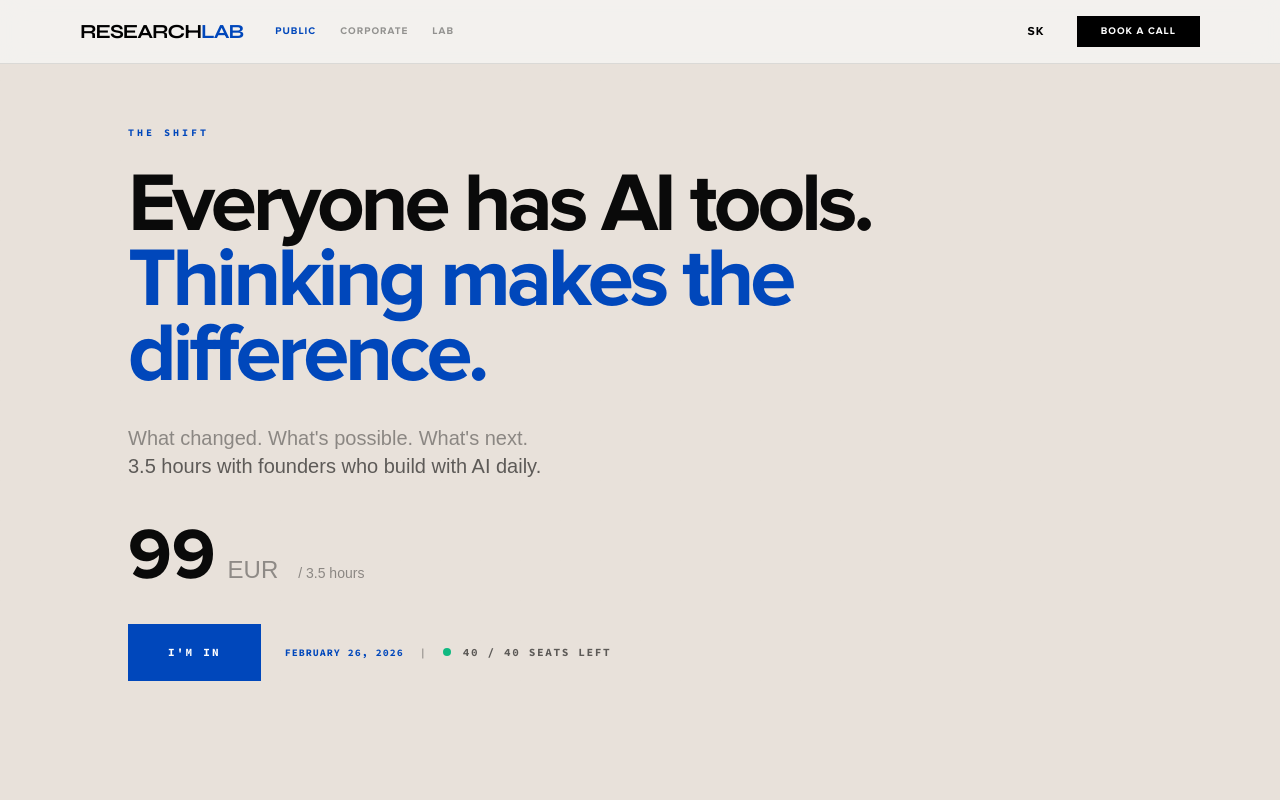
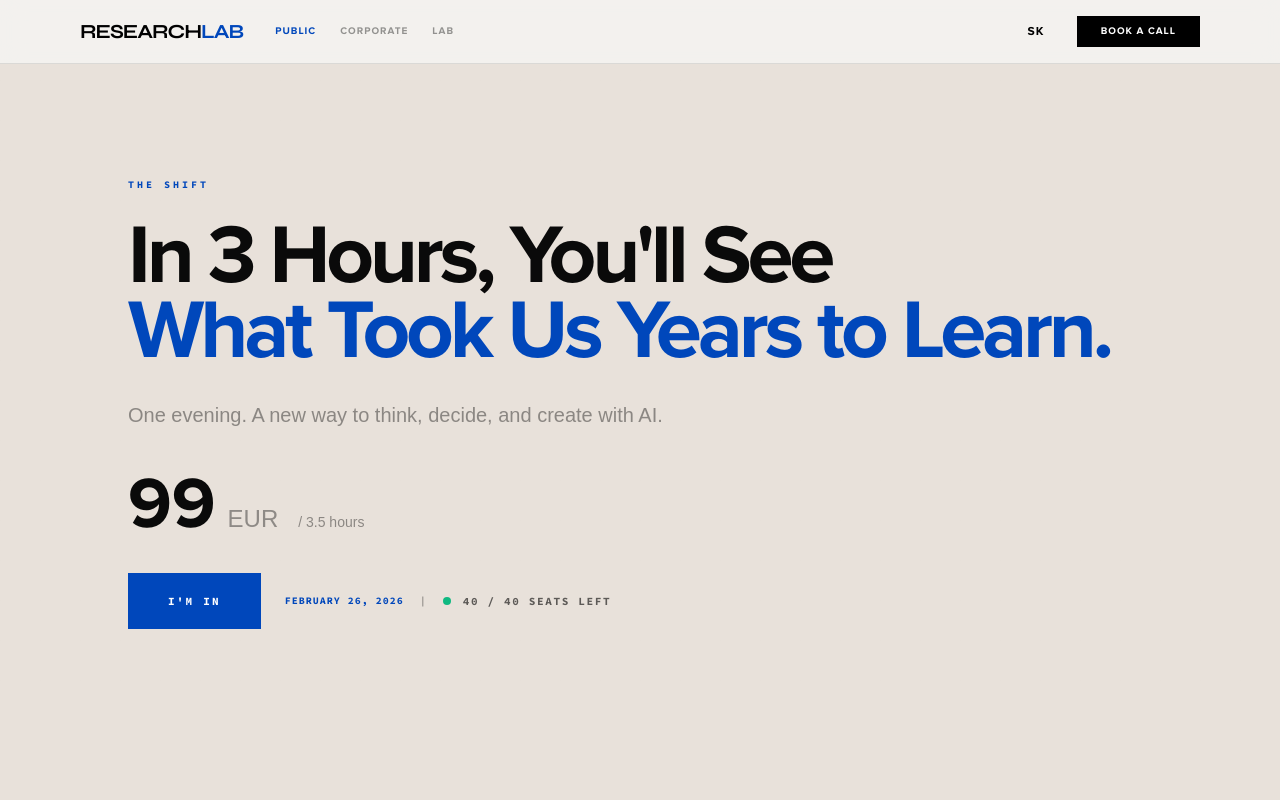
Before and after one commit to princeofwellness/researchlab, a Next.js app: page /public in a window 1280 px wide. Shown: the top 800 px of the page. Built offline with nearby package versions, Linux system fonts and the light colour scheme; no server answers; the database is empty; a web font is replaced by a local one.

Commit message:
sync: match headlines with research-lab — gateway + public page copy updates

```diff
--- a/src/app/page.tsx
+++ b/src/app/page.tsx
@@ -14,8 +14,8 @@ export default function HomePage() {
         en: {
             hero: {
                 title: {
-                    line1: "The Tools Are Ready.",
-                    line2: "We're Not. Yet."
+                line1: "Everyone Has AI Tools.",
+                line2: "Thinking Makes the Difference."
                 },
                 subline: "What changed. What's possible. What's next."
             },
@@ -61,10 +61,10 @@ export default function HomePage() {
         sk: {
             hero: {
                 title: {
-                    line1: "Nástroje Sú Pripravené.",
-                    line2: "My Ešte Nie."
+                line1: "AI Nástroje Má Dnes Každý.",
+                line2: "Rozhoduje Spôsob Myslenia."
                 },
-                subline: "Čo sa zmenilo. Čo je možné. Čo ďalej."
+                subline: "Čo sa zmenilo. Čo je možné. Čo s tým."
             },
             trust: {
                 label: "Dôverujú nám"
--- a/src/app/public/page.tsx
+++ b/src/app/public/page.tsx
@@ -17,11 +17,10 @@ export default function PublicSessionsPage() {
             hero: {
                 label: "THE SHIFT",
                 title: {
-                    line1: "Everyone has AI tools.",
-                    line2: "Thinking makes the difference."
-                },
-                subline: "What changed. What's possible. What's next.",
-                description: "3.5 hours with founders who build with AI daily.",
+                line1: "In 3 Hours, You'll See",
+                line2: "What Took Us Years to Learn."
+            },
+            subline: "One evening. A new way to think, decide, and create with AI.",
                 price: "99",
                 duration: "3.5 hours",
                 date: "February 26, 2026",
@@ -157,11 +156,10 @@ export default function PublicSessionsPage() {
             hero: {
                 label: "THE SHIFT",
                 title: {
-                    line1: "AI nástroje má dnes každý.",
-                    line2: "Rozhoduje spôsob myslenia."
-                },
-                subline: "Čo sa zmenilo. Čo je možné. Čo ďalej.",
-                description: "3.5 hodiny so zakladateľmi, ktorí s AI pracujú denne.",
+                line1: "Za 3 Hodiny Uvidíte To,",
+                line2: "Čo Nám Trvalo Roky Pochopiť."
+            },
+            subline: "Jeden večer. Nový spôsob, ako myslieť, rozhodovať a tvoriť s AI.",
                 price: "99",
                 duration: "3.5 hodiny",
                 date: "26. februára 2026",
@@ -340,14 +338,7 @@ export default function PublicSessionsPage() {
                         {t.hero.subline}
                     </motion.p>
 
-                    <motion.p
-                        initial={{ opacity: 0 }}
-                        animate={{ opacity: 1 }}
-                        transition={{ delay: 0.2 }}
-                        className="text-lg md:text-xl leading-relaxed text-black/60 max-w-2xl mb-10"
-                    >
-                        {t.hero.description}
-                    </motion.p>
+                    <div className="mb-10" />
 
                     <motion.div
                         initial={{ opacity: 0 }}
```
